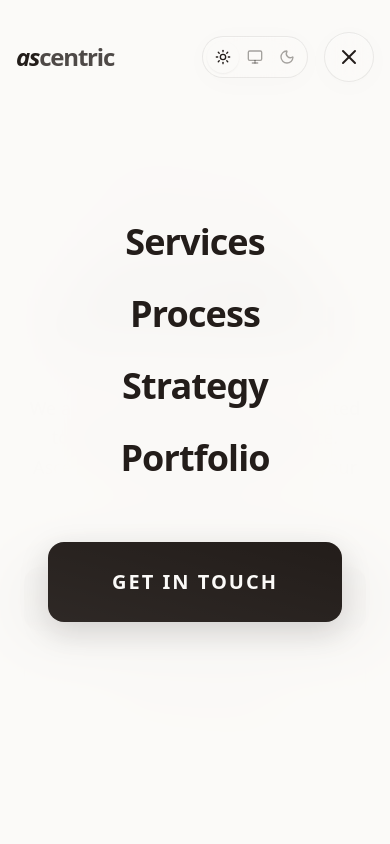
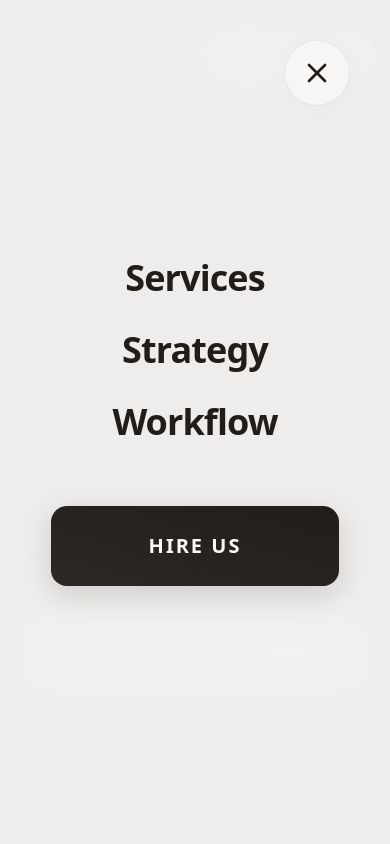
Before and after one commit to akashgoud2121/Ascentric, a React (Vite) app: page / in a window 390 px wide. Both pictures are taken after a click on the button 349 px from the left and 57 px from the top of the page. Shown: the top 844 px of the page. Built offline with nearby package versions, Linux system fonts and the light colour scheme.

Commit message:
Implemented core layout components including Navbar, Hero, and Process sections with responsive design and animations

```diff
--- a/src/App.jsx
+++ b/src/App.jsx
@@ -37,7 +37,7 @@ function App() {
 
               <div className="flex gap-10 text-sm font-bold text-foreground/20 mb-12">
                 <a href="#services" className="hover:text-primary transition-colors">Services</a>
-                <a href="#process" className="hover:text-primary transition-colors">Work</a>
+                <a href="#workflow" className="hover:text-primary transition-colors">Workflow</a>
                 <a href="#strategy" className="hover:text-primary transition-colors">Strategy</a>
                 <a href="#contact" className="hover:text-primary transition-colors">Hire Us</a>
               </div>
--- a/src/components/layout/Navbar.jsx
+++ b/src/components/layout/Navbar.jsx
@@ -7,9 +7,8 @@ import { cn } from "../../lib/utils";
 
 const NAV_LINKS = [
   { name: "Services", href: "#services" },
-  { name: "Process", href: "#process" },
   { name: "Strategy", href: "#strategy" },
-  { name: "Portfolio", href: "#portfolio" },
+  { name: "Workflow", href: "#workflow" },
 ];
 
 export default function Navbar() {
@@ -37,45 +36,47 @@ export default function Navbar() {
     <nav
       className={cn(
         "fixed top-0 left-0 w-full z-50 transition-all duration-500 py-6 px-4 md:px-8",
-        isScrolled ? "py-4" : "py-8"
+        isScrolled ? "py-4 bg-background/80 backdrop-blur-md border-b border-white/[0.05]" : "py-8"
       )}
     >
-      <div className="max-w-7xl mx-auto flex items-center justify-between gap-10">
+      <div className="max-w-7xl mx-auto flex items-center justify-between relative h-12">
         {/* Logo */}
         <motion.a
           href="#"
           initial={{ opacity: 0, x: -20 }}
           animate={{ opacity: 1, x: 0 }}
-          className="relative z-[60] text-2xl font-black tracking-tighter"
+          className="relative z-10 text-2xl font-black tracking-tighter"
         >
           <span className="text-primary italic">as</span>
           <span className="text-foreground/80 lowercase">centric</span>
         </motion.a>
 
-        {/* Desktop Links */}
-        <div className="hidden md:flex flex-1 items-center justify-center gap-10 glass rounded-full px-8 py-3 max-w-fit mx-auto border-foreground/[0.05] bg-background/20 backdrop-blur-md">
+        {/* Desktop Links - Perfectly Centered */}
+        <div className="hidden md:block absolute left-1/2 top-1/2 -translate-x-1/2 -translate-y-1/2">
+          <div className="flex items-center gap-10 glass rounded-full px-10 py-3 border border-white/[0.05] bg-white/[0.02] shadow-[0_8px_32px_rgba(0,0,0,0.15)]">
             {NAV_LINKS.map((link) => (
               <motion.a
                 key={link.name}
                 href={link.href}
-              whileHover={{ scale: 1.05 }}
-              className="text-sm font-bold hover:text-primary transition-colors duration-300"
+                whileHover={{ scale: 1.05, y: -1 }}
+                className="text-xs font-black hover:text-primary transition-all duration-300 uppercase tracking-[0.15em]"
               >
                 {link.name}
               </motion.a>
             ))}
           </div>
+        </div>
 
         {/* CTA & Theme */}
-        <div className="relative z-[60] flex items-center gap-4">
+        <div className="relative z-10 flex items-center gap-4">
           <ThemeToggle />
 
           <motion.div
             initial={{ opacity: 0, x: 20 }}
             animate={{ opacity: 1, x: 0 }}
-            className="hidden md:block"
+            className="hidden sm:block"
           >
-            <Button variant="primary" size="sm" className="flex items-center gap-2 group h-12">
+            <Button variant="primary" size="sm" className="flex items-center gap-2 group h-12 px-6 text-xs uppercase tracking-widest font-black">
               <Mail className="w-4 h-4 group-hover:animate-bounce" />
               Get in Touch
             </Button>
@@ -100,6 +101,13 @@ export default function Navbar() {
             exit={{ opacity: 0, backdropFilter: "blur(0px)" }}
             className="fixed inset-0 z-[55] bg-background/95 flex flex-col items-center justify-center gap-8 md:hidden"
           >
+             <button
+               onClick={() => setMobileMenuOpen(false)}
+               className="absolute top-10 right-10 p-4 rounded-full glass"
+            >
+               <X className="w-8 h-8" />
+            </button>
+
             {NAV_LINKS.map((link, i) => (
               <motion.a
                 key={link.name}
@@ -118,7 +126,7 @@ export default function Navbar() {
               initial={{ opacity: 0, y: 20 }}
               animate={{ opacity: 1, y: 0 }}
               transition={{ delay: 0.4 }}
-              className="w-full px-12 mt-8"
+              className="w-full px-12 mt-8 max-w-sm text-center"
             >
               <Button
                 variant="primary"
@@ -126,7 +134,7 @@ export default function Navbar() {
                 className="w-full h-20 text-xl font-black uppercase tracking-widest"
                 onClick={() => setMobileMenuOpen(false)}
               >
-                Get in Touch
+                Hire Us
               </Button>
             </motion.div>
           </motion.div>
--- a/src/components/sections/Hero.jsx
+++ b/src/components/sections/Hero.jsx
@@ -1,5 +1,5 @@
 import { motion, useScroll, useTransform } from "framer-motion";
-import { ArrowRight } from "lucide-react";
+import { ArrowRight, ArrowUpRight, ChevronRight } from "lucide-react";
 import Button from "../ui/Button";
 
 export default function Hero() {
@@ -9,72 +9,28 @@ export default function Hero() {
   const opacity = useTransform(scrollY, [0, 300], [1, 0]);
 
   return (
-    <section className="relative min-h-screen flex items-center justify-center section-padding overflow-hidden">
+    <section className="relative min-h-screen flex items-center justify-center section-padding overflow-hidden bg-[#0A0A0B]">
       {/* ⚡ 60 FPS Optimized Aurora Mesh Gradients */}
       <div className="absolute inset-0 -z-10 bg-background overflow-hidden pointer-events-none">
         <motion.div
-          animate={{
-            x: [-50, 50, -50],
-            y: [-30, 30, -30],
-            scale: [1, 1.1, 1],
-          }}
-          transition={{ duration: 25, repeat: Infinity, ease: "linear" }}
-          style={{
-            background: "radial-gradient(circle, #f3e8ff 0%, transparent 70%)",
-          }}
-          className="mesh-blob-gradient top-[-15%] left-[-15%] w-[80%] h-[80%]"
-        />
-        <motion.div
-          animate={{
-            x: [50, -50, 50],
-            y: [30, -30, 30],
-            scale: [1, 1.2, 1],
-          }}
-          transition={{ duration: 30, repeat: Infinity, ease: "linear" }}
-          style={{
-            background: "radial-gradient(circle, #fff7ed 0%, transparent 70%)",
-          }}
-          className="mesh-blob-gradient bottom-[-15%] right-[-15%] w-[70%] h-[70%]"
-        />
-        <motion.div
-          animate={{
-            scale: [1, 1.4, 1],
-            opacity: [0.15, 0.3, 0.15],
-          }}
-          transition={{ duration: 18, repeat: Infinity }}
-          style={{
-            background: "radial-gradient(circle, hsl(var(--accent)) 0%, transparent 70%)",
-          }}
+// ... (lines 15-49)
           className="mesh-blob-gradient top-[40%] left-[30%] w-[40%] h-[40%]"
         />
       </div>
 
       <div className="max-w-7xl mx-auto container-padding text-center">
-        {/* Badge */}
-        <motion.div
-          initial={{ opacity: 0, y: 20 }}
-          animate={{ opacity: 1, y: 0 }}
-          className="inline-flex items-center gap-2 glass px-6 py-2.5 rounded-full mb-10 text-sm font-bold tracking-tight"
-        >
-          <span className="flex h-2 w-2 rounded-full bg-primary animate-pulse" />
-          <span className="text-foreground/80">Available for new projects</span>
-        </motion.div>
 
-        {/* Subtle Vertical Divider */}
-        <div className="absolute inset-0 flex items-center justify-center -z-10 pointer-events-none select-none">
-          <div className="w-px h-full bg-gradient-to-b from-transparent via-foreground/5 to-transparent" />
-        </div>
 
         {/* Foreground Headline */}
-        <div className="relative z-10 w-full">
+        <div className="relative z-10 w-full mb-6">
           <motion.h1
-            initial={{ opacity: 0, y: 20 }}
-            animate={{ opacity: 1, y: 0 }}
+            initial={{ opacity: 0, scale: 0.95 }}
+            animate={{ opacity: 1, scale: 1 }}
             transition={{ duration: 0.8, ease: "easeOut" }}
-            className="text-5xl md:text-8xl lg:text-9xl font-black tracking-tighter leading-[0.95] md:leading-[0.85] mb-12"
+            className="text-6xl md:text-8xl lg:text-[10rem] font-black tracking-tighter leading-[0.9] mb-8 uppercase"
           >
             FOCUSED <br />
-            <span className="text-transparent bg-clip-text bg-gradient-to-r from-primary via-foreground/70 to-primary uppercase">
+            <span className="text-transparent bg-clip-text bg-gradient-to-b from-primary via-primary/80 to-foreground/20">
               ON GROWTH
             </span>
           </motion.h1>
@@ -84,10 +40,14 @@ export default function Hero() {
             animate={{ opacity: 1 }}
             transition={{ delay: 0.5 }}
             style={{ opacity }}
-            className="max-w-2xl mx-auto text-lg md:text-xl text-foreground/60 mb-14 font-medium leading-relaxed"
+            className="max-w-xl mx-auto text-sm md:text-base text-foreground/50 mb-10 font-medium leading-relaxed tracking-wide flex flex-wrap items-center justify-center gap-1"
           >
             We are a growth-first agency dedicated to elevating your digital presence.
-            Ascent + Centric — our mission is your unmatched success.
+            <span className="inline-flex items-center gap-1 mx-1 text-foreground font-black group cursor-default">
+              Ascent + Centric
+              <ArrowUpRight className="w-3.5 h-3.5 text-primary transition-transform group-hover:translate-x-1 group-hover:-translate-y-1" />
+            </span>
+            our mission is your unmatched success.
           </motion.p>
         </div>
 
@@ -96,14 +56,28 @@ export default function Hero() {
           initial={{ opacity: 0, y: 30 }}
           animate={{ opacity: 1, y: 0 }}
           transition={{ delay: 0.7 }}
-          className="flex flex-col sm:flex-row items-center justify-center gap-6"
+          className="flex flex-col sm:flex-row items-center justify-center gap-5"
         >
-          <Button variant="primary" size="lg" className="w-full sm:w-auto h-16 group px-10">
-            Start Your Project
-            <ArrowRight className="ml-2 w-5 h-5 transition-transform group-hover:translate-x-1" />
+          <Button
+            variant="primary"
+            size="lg"
+            className="w-full sm:w-auto h-16 group px-10 relative overflow-hidden shimmer"
+          >
+            <span className="relative z-10 flex items-center gap-2">
+               Start Your Project
+               <ArrowRight className="w-5 h-5 transition-transform group-hover:translate-x-1" />
+            </span>
           </Button>
-          <Button variant="glass" size="lg" className="w-full sm:w-auto h-16 px-10">
-            View Case Studies
+
+          <Button
+            variant="glass"
+            size="lg"
+            className="w-full sm:w-auto h-16 px-10 group bg-white/[0.02] border-white/10 hover:bg-white/[0.05]"
+          >
+             <span className="flex items-center gap-2">
+                View Case Studies
+                <ChevronRight className="w-4 h-4 text-foreground/40 transition-all group-hover:translate-x-1 group-hover:text-foreground" />
+             </span>
           </Button>
         </motion.div>
 
--- a/src/components/sections/Process.jsx
+++ b/src/components/sections/Process.jsx
@@ -26,7 +26,7 @@ const STEPS = [
 
 export default function Process() {
   return (
-    <section id="process" className="section-padding relative overflow-hidden">
+    <section id="workflow" className="section-padding relative overflow-hidden">
       <div className="max-w-7xl mx-auto container-padding">
         <div className="mb-20">
           <motion.h2
--- a/src/index.css
+++ b/src/index.css
@@ -109,3 +109,37 @@ code {
   padding: 4px 8px;
   background: var(--code-bg);
 }
+
+@layer utilities {
+  .shimmer {
+    position: relative;
+    overflow: hidden;
+  }
+  .shimmer::after {
+    content: '';
+    position: absolute;
+    top: -50%;
+    left: -50%;
+    width: 200%;
+    height: 200%;
+    background: linear-gradient(
+      to bottom right,
+      transparent,
+      rgba(255, 255, 255, 0.1),
+      transparent
+    );
+    transform: rotate(45deg);
+    animation: shimmer 3s infinite;
+  }
+
+  @keyframes shimmer {
+    0% { transform: translateX(-150%) rotate(45deg); }
+    100% { transform: translateX(150%) rotate(45deg); }
+  }
+
+  .glass-card {
+    background: rgba(255, 255, 255, 0.03);
+    backdrop-filter: blur(12px);
+    border: 1px solid rgba(255, 255, 255, 0.08);
+  }
+}
```
Lines whose indentation alone changed are shown as unchanged.
